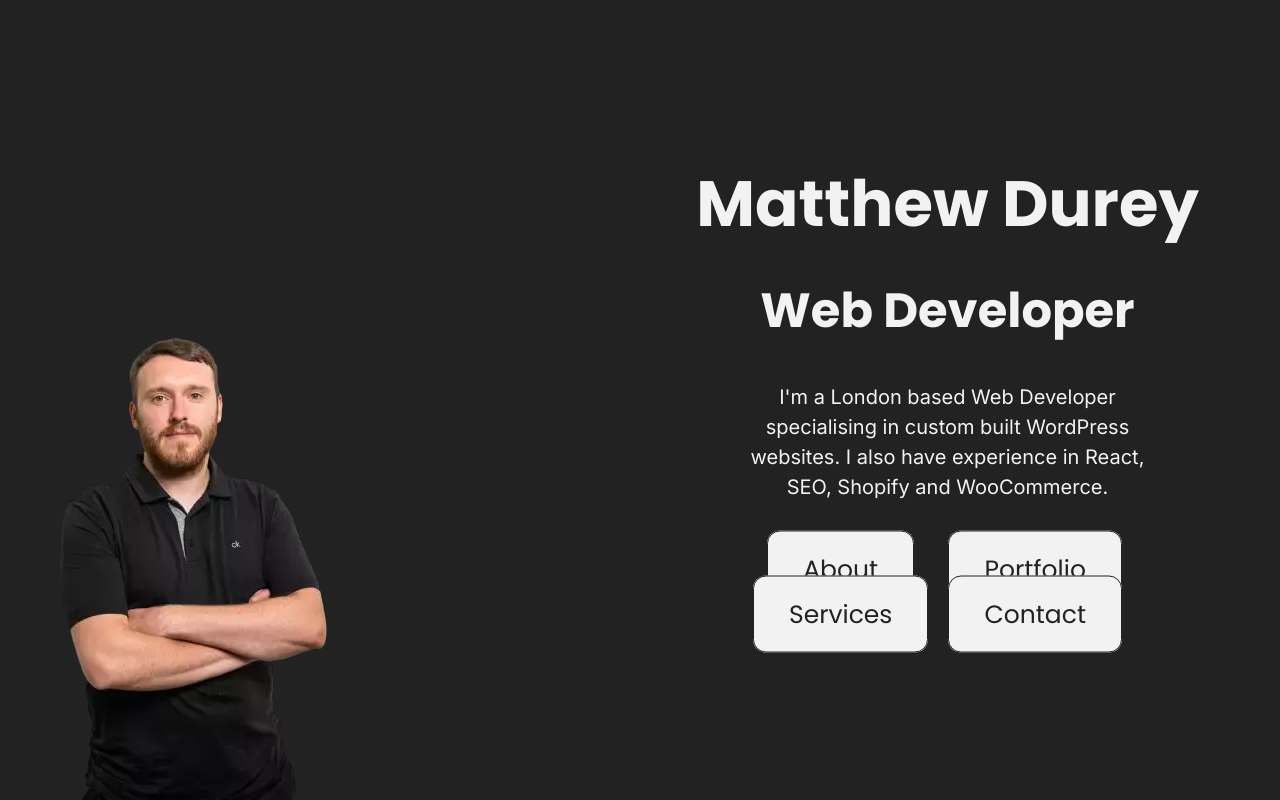
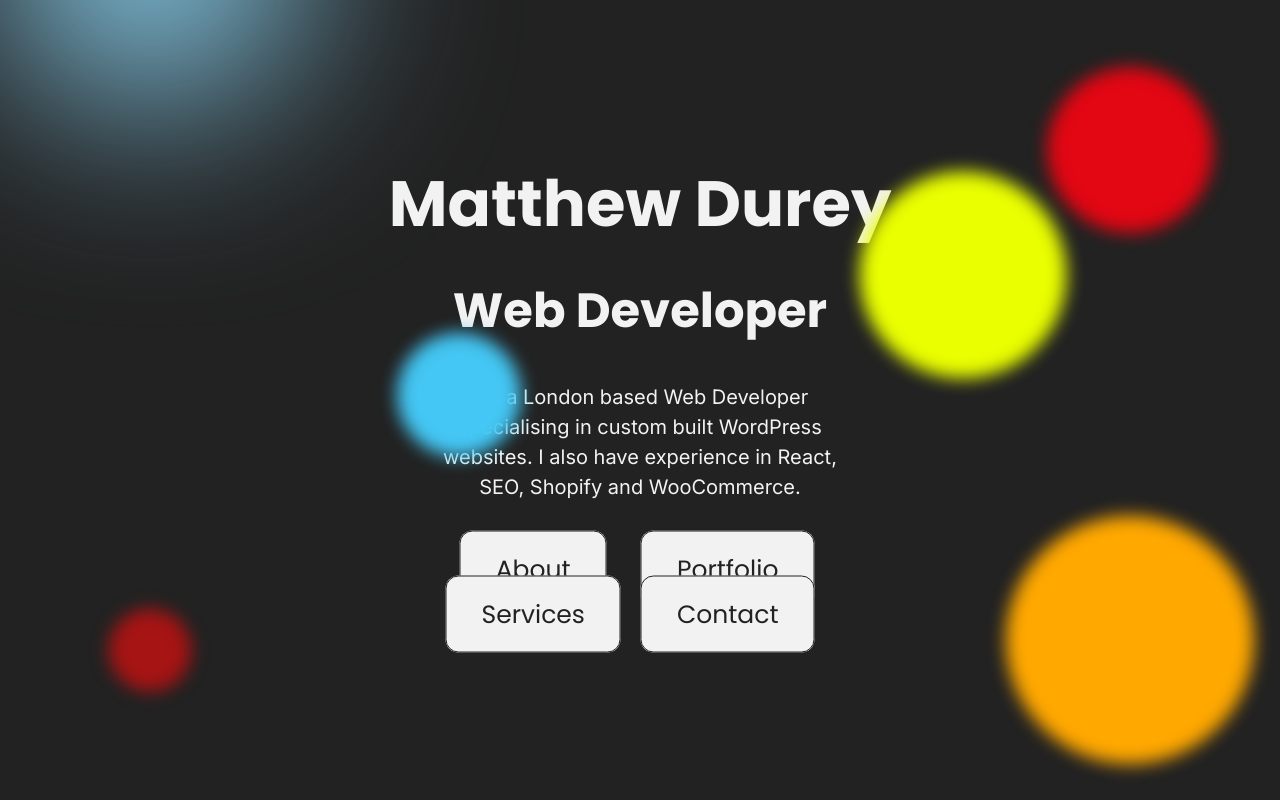
Before and after one commit to mattydy/matthewdurey, a Next.js app: page / in a window 1280 px wide. Built offline with nearby package versions, Linux system fonts and the light colour scheme.

Commit message:
background circles

```diff
--- a/data.json
+++ b/data.json
@@ -1,4 +1,9 @@
 {
+    "general": [
+        {
+            "highlighted": "Below I have listed some key features on the website. They include parts of the website which the client wanted to change from the original design, elements that I have coded to save time and repeation and areas of the site that were key for functionality/user experience."
+        }
+    ],
     "portfolio": [
         {
             "id": 0,
--- a/package.json
+++ b/package.json
@@ -6,6 +6,7 @@
     "start": "next start"
   },
   "dependencies": {
+    "aos": "^2.3.4",
     "axios": "^1.2.6",
     "next": "latest",
     "react": "17.0.2",
--- a/pages/_document.js
+++ b/pages/_document.js
@@ -5,11 +5,11 @@
     <Html>
       <Head>
       <link rel="preconnect" href="https://fonts.googleapis.com"></link>
-<link rel="preconnect" href="https://fonts.gstatic.com" crossorigin></link>
-<link href="https://fonts.googleapis.com/css2?family=Inter&family=Poppins:wght@300;400;700;800&display=swap" rel="stylesheet"></link>
+      <link rel="preconnect" href="https://fonts.gstatic.com" crossorigin></link>
+      <link href="https://fonts.googleapis.com/css2?family=Inter&family=Poppins:wght@300;400;700;800&display=swap" rel="stylesheet"></link>
 
       </Head>
-      <body>
+      <body className='body'>
         <Main />
         <NextScript />
       </body>
--- a/pages/index.js
+++ b/pages/index.js
@@ -7,9 +7,28 @@
 export default function Home() {
 
   return (
-    <div className="container">
+    <div>
+      <div className='background-circles'>
+        <span className='circle circle--blue circle--large'></span>
+        <Link href="/portfolio/executive-coaching-consultancy/">
+          <a className='circle circle--five'></a>
+        </Link>
+        <Link href="/portfolio/pitch/">
+          <a className='circle circle--four'></a>
+        </Link>
+        <Link href="/portfolio/crash/">
+          <a className='circle circle--three'></a>
+        </Link>
+        <Link href="/portfolio/crash/">
+          <a className='circle circle--two'></a>
+        </Link>
+        <Link href="/portfolio/crash/">
+          <a className='circle circle--one'></a>
+        </Link>
+      </div>
+      <div className="container">
       <section className={styles.homePage}>
-        <div className={styles.homeImage}>
+        {/* <div className={styles.homeImage}>
         <Image
           priority
           src="/images/matt.webp"
@@ -18,7 +37,7 @@
           width={285}
           alt=""
           />
-        </div>
+        </div> */}
 
           <div className={styles.homeContent}>
             <h1 className='large'>Matthew Durey</h1>
@@ -40,6 +59,7 @@
             </div>
           </div>
       </section>
+      </div>
     </div>
   );
 }
--- a/styles/global.scss
+++ b/styles/global.scss
@@ -5,6 +5,288 @@
   margin: 0;
 }
 
+.background-circles {
+
+  .circle {
+    position: absolute;
+    z-index: 1;
+    border-radius: 50%;
+    filter: blur(10px);
+
+    &--large {
+      height: 400px;
+      width: 400px;
+
+      @include screen-width('768') {
+        height: 500px;
+        width: 500px;
+      }
+    }
+
+    &--blue {
+      background: #8ed8f8;
+      top: -200px;
+      left: 0;
+      animation: pulse 10s ease-in-out infinite;
+      filter: blur(100px);
+      z-index: -1;
+    }
+
+    &--five {
+      background: #A71414;
+      bottom: 50px;
+      left: 50px;
+      height: 50px;
+      width: 50px;
+
+      @include screen-width('992') {
+        height: 100px;
+        width: 100px;
+        bottom: 100px;
+        left: 100px;
+      }
+
+      &:hover {
+        &:after {
+          animation: sonarEffectFive 1.3s ease-out;
+        }
+      }
+    }
+
+    &--four {
+      background: #44C7F4;
+      top: 60%;
+      left: 10%;
+      height: 75px;
+      width: 75px;
+
+      @include screen-width('992') {
+        height: 150px;
+        width: 150px;
+        top: 40%;
+        left: 30%;
+      }
+
+      &:hover {
+        &:after {
+          animation: sonarEffectFour 1.3s ease-out;
+        }
+      }
+    }
+
+    &--three {
+      background: #e30613;
+      top: 50px;
+      right: 50px;
+      height: 100px;
+      width: 100px;
+
+      @include screen-width('992') {
+        height: 200px;
+        width: 200px;
+      }
+
+      &:hover {
+        &:after {
+          animation: sonarEffectThree 1.3s ease-out;
+        }
+      }
+    }
+
+    &--two {
+      background: #eaff00;
+      bottom: 35%;
+      right: 50px;
+      height: 125px;
+      width: 125px;
+
+      @include screen-width('992') {
+        bottom: 50%;
+        right: 15%;
+        height: 250px;
+        width: 250px;
+      }
+
+      &:hover {
+        &:after {
+          animation: sonarEffectTwo 1.3s ease-out;
+        }
+      }
+    }
+
+    &--one {
+      background: #ffa800;
+      bottom: 10px;
+      right: 0%;
+      height: 150px;
+      width: 150px;
+
+      @include screen-width('992') {
+        bottom: 10px;
+        right: 0%;
+        height: 300px;
+        width: 300px;
+      }
+
+      &:hover {
+        &:after {
+          animation: sonarEffectOne 1.3s ease-out;
+        }
+      }
+    }
+  }
+
+  a.circle {
+    transform-origin: center center;
+    animation: pulseSmall 4s ease-in-out infinite;
+
+    &:after {
+      content: '';
+      display: block;
+      position: absolute;
+      width: 100%;
+      height: 100%;
+      border-radius: 50%;
+      top: 0;
+      left: 0;
+      padding: 0;
+      z-index: -1;
+      box-shadow: 0 0 0 2px rgba(255, 168, 0, 1);
+      opacity: 0;
+      -webkit-transform: scale(0.9);
+      -moz-transform: scale(0.9);
+      -ms-transform: scale(0.9);
+      transform: scale(0.9);
+    }
+  }
+}
+
+@keyframes sonarEffectFive {
+  0% {
+      opacity: 0.3;
+  }
+  40% {
+      opacity: 0.5;
+      box-shadow: 0 0 0 2px rgba(167, 20, 20, 1), 0 0 10px 10px #A71414, 0 0 0 10px rgba(167, 20, 20, 1);
+  }
+  100% {
+      box-shadow: 0 0 0 2px rgba(167, 20, 20, 1), 0 0 10px 10px #A71414, 0 0 0 10px rgba(167, 20, 20, 1);
+      transform: scale(1.5);
+      opacity: 0;
+  }
+}
+
+@keyframes sonarEffectFour {
+  0% {
+      opacity: 0.3;
+  }
+  40% {
+      opacity: 0.5;
+      box-shadow: 0 0 0 2px rgba(68, 199, 244, 1), 0 0 10px 10px #44C7F4, 0 0 0 10px rgba(68, 199, 244, 1);
+  }
+  100% {
+      box-shadow: 0 0 0 2px rgba(68, 199, 244, 1), 0 0 10px 10px #44C7F4, 0 0 0 10px rgba(68, 199, 244, 1);
+      transform: scale(1.5);
+      opacity: 0;
+  }
+}
+
+@keyframes sonarEffectThree {
+  0% {
+      opacity: 0.3;
+  }
+  40% {
+      opacity: 0.5;
+      box-shadow: 0 0 0 2px rgba(227, 6, 19, 1), 0 0 10px 10px #e30613, 0 0 0 10px rgba(227, 6, 19, 1);
+  }
+  100% {
+      box-shadow: 0 0 0 2px rgba(227, 6, 19, 1), 0 0 10px 10px #e30613, 0 0 0 10px rgba(227, 6, 19, 1);
+      transform: scale(1.5);
+      opacity: 0;
+  }
+}
+
+@keyframes sonarEffectTwo {
+  0% {
+      opacity: 0.3;
+  }
+  40% {
+      opacity: 0.5;
+      box-shadow: 0 0 0 2px rgba(234, 255, 0, 1), 0 0 10px 10px #eaff00, 0 0 0 10px rgba(234, 255, 0, 1);
+  }
+  100% {
+      box-shadow: 0 0 0 2px rgba(234, 255, 0, 1), 0 0 10px 10px #eaff00, 0 0 0 10px rgba(234, 255, 0, 1);
+      transform: scale(1.5);
+      opacity: 0;
+  }
+}
+
+@keyframes sonarEffectOne {
+  0% {
+      opacity: 0.3;
+  }
+  40% {
+      opacity: 0.5;
+      box-shadow: 0 0 0 2px rgba(255, 168, 0, 1), 0 0 10px 10px #ffa800, 0 0 0 10px rgba(255, 168, 0, 1);
+  }
+  100% {
+      box-shadow: 0 0 0 2px rgba(255, 168, 0, 1), 0 0 10px 10px #ffa800, 0 0 0 10px rgba(255, 168, 0, 1);
+      transform: scale(1.5);
+      opacity: 0;
+  }
+}
+
+@keyframes pulse {
+  0% {
+    height: 400px;
+    width: 400px;
+
+    @include screen-width('768') {
+      height: 500px;
+      width: 500px;
+    }
+  }
+
+  50% {
+    height: 300px;
+    width: 300px;
+  }
+
+  100% {
+    height: 400px;
+    width: 400px;
+
+    @include screen-width('768') {
+      height: 500px;
+      width: 500px;
+    }
+  }
+}
+
+@keyframes pulseSmall {
+  0% {
+    transform: scale(1);
+  }
+
+  50% {
+    transform: scale(0.8);
+  }
+
+  100% {
+    transform: scale(1);
+  }
+}
+
+@keyframes circleLink {
+  0% {
+    opacity: 0;
+  }
+
+  80% {
+    opacity: 1;
+    transform: scale(1.2);
+  }
+}
 .container {
   max-width: 1255px;
   margin: 0 auto;
--- a/styles/utils.module.scss
+++ b/styles/utils.module.scss
@@ -28,10 +28,10 @@
   max-width: 500px;
 
   @include screen-width('768') {
-    right: 25px;
-    max-widtH: 615px;
+    right: 50%;
+    max-width: 615px;
     left: unset;
-    transform: translateY(-50%);
+    transform: translate(50%, -50%);
   }
 
   .buttons {
```
Also changed, not shown: pages/portfolio/executive-coaching-consultancy.js (+5 -3 lines), 1 other file (tests, documents, lock files or other folders).
